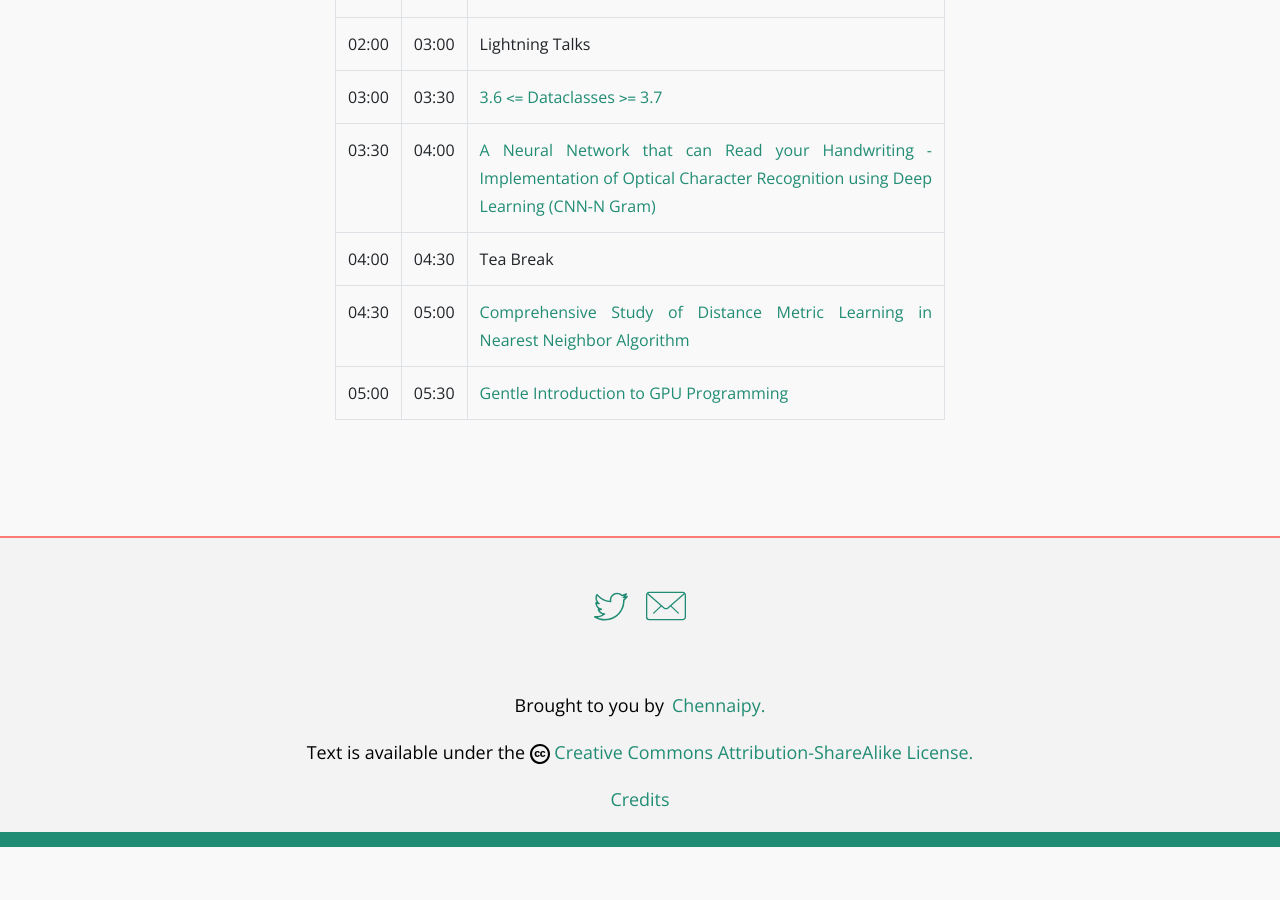
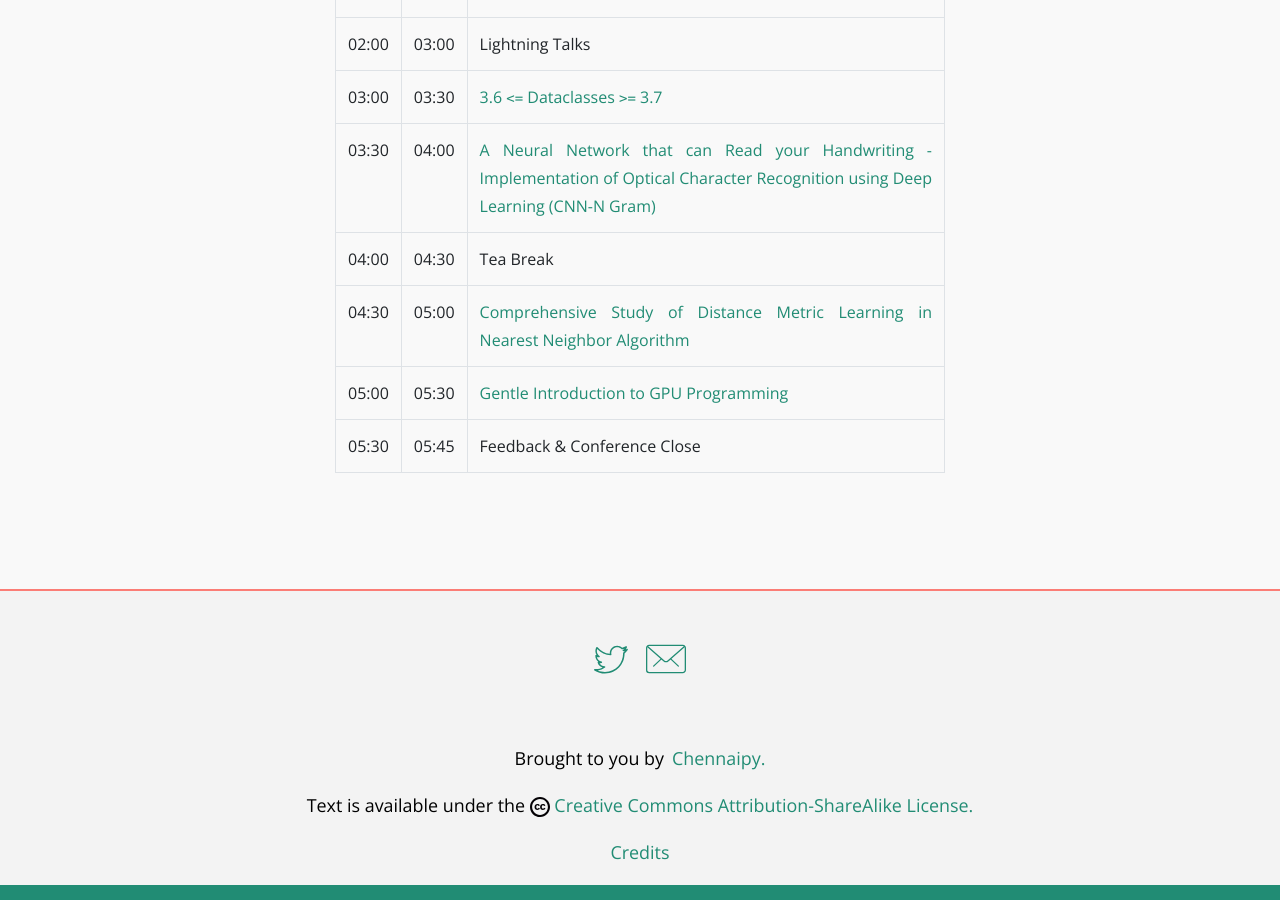
Before and after one commit to PySangamam/website, a Jekyll site: the page built from _posts/2018-08-14-schedule.md, in a window 1280 px wide and 900 px high, scrolled down 1859 px. Built offline with Jekyll 4.4.1, drawn with Linux system fonts in a browser that asks for light colours; before the commit the page ends 2706 px from its top, so only the background shows below that.

Commit message:
Added closing note, on day 2, to the schedule.

```diff
--- a/_data/schedule-day-two.yml
+++ b/_data/schedule-day-two.yml
@@ -61,3 +61,7 @@
   to: "05:30"
   topic: "Gentle Introduction to GPU Programming"
   id: "4-gentle-introduction-to-gpu-programming-using-numba"
+
+- from: "05:30"
+  to: "05:45"
+  topic: "Feedback &amp; Conference Close"
```
